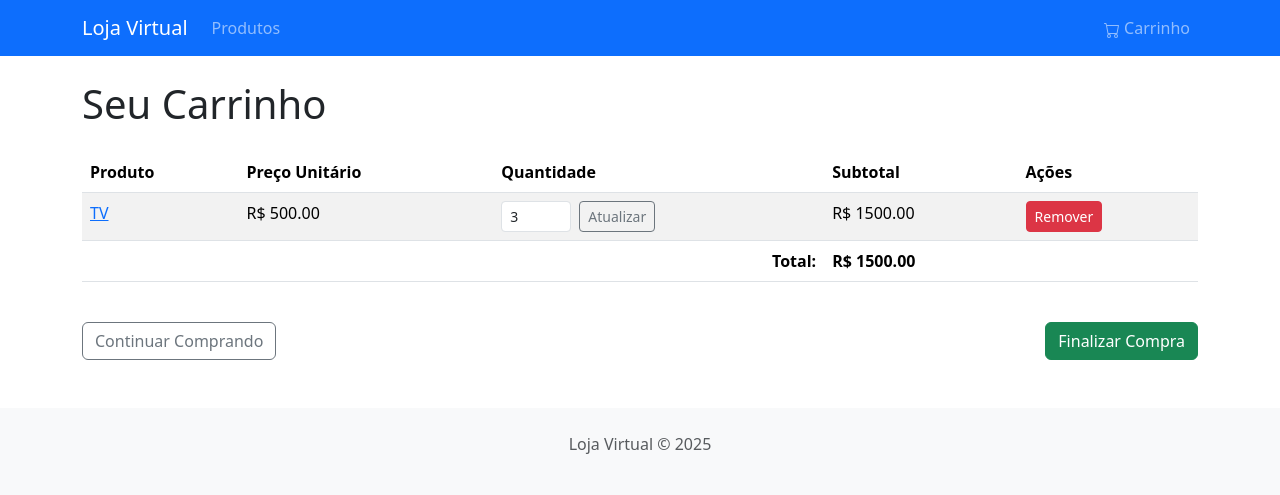
After one commit to barp14/entrega-python-2, a Django app: page /loja/carrinho/ in a window 1280 px wide. The commit adds this page. Shown: the top 495 px of the page. Run offline with Django 5.2, Linux system fonts and the light colour scheme; data comes from the database, SQL or seed files in the repository; both versions use the stored data as it was after the commit.

Commit message:
creating cart features

```diff
--- a/loja/admin.py
+++ b/loja/admin.py
@@ -2,7 +2,9 @@ from django.contrib import admin
 
 # Register your models here.
 
-from .models import Categoria, Produto
+from .models import Categoria, Produto, Carrinho, ItemCarrinho
 
 admin.site.register(Produto)
 admin.site.register(Categoria)
+admin.site.register(Carrinho)
+admin.site.register(ItemCarrinho)
--- a/loja/models.py
+++ b/loja/models.py
@@ -1,5 +1,6 @@
 from django.db import models
 from django.utils import timezone
+from django.contrib.auth.models import User
 
 # Create your models here.
 
@@ -19,3 +20,27 @@ class Produto(models.Model):
 
     def __str__(self):
         return self.nome
+
+class Carrinho(models.Model):
+    usuario = models.ForeignKey(User, on_delete=models.CASCADE, null=True, blank=True)
+    criado_em = models.DateTimeField(auto_now_add=True)
+    sessao_id = models.CharField(max_length=255, null=True, blank=True)
+
+    def __str__(self):
+        return f"Carrinho {self.id}"
+
+    @property
+    def total(self):
+        return sum(item.subtotal for item in self.itemcarrinho_set.all())
+
+class ItemCarrinho(models.Model):
+    carrinho = models.ForeignKey(Carrinho, on_delete=models.CASCADE)
+    produto = models.ForeignKey(Produto, on_delete=models.CASCADE)
+    quantidade = models.IntegerField(default=1)
+
+    def __str__(self):
+        return f"{self.quantidade} x {self.produto.nome}"
+
+    @property
+    def subtotal(self):
+        return self.quantidade * self.produto.preco
--- a/loja/templates/base.html
+++ b/loja/templates/base.html
@@ -2,15 +2,52 @@
 <html lang="pt-BR">
 <head>
     <meta charset="UTF-8">
+    <meta name="viewport" content="width=device-width, initial-scale=1.0">
     <title>
         {% block title %}
-        TITLE BASE
+        Loja Virtual
         {% endblock %}
     </title>
+    <link href="https://cdn.jsdelivr.net/npm/bootstrap@5.3.0-alpha1/dist/css/bootstrap.min.css" rel="stylesheet">
 </head>
 <body>
+    <nav class="navbar navbar-expand-lg navbar-dark bg-primary">
+        <div class="container">
+            <a class="navbar-brand" href="{% url 'lista_produtos' %}">Loja Virtual</a>
+            <button class="navbar-toggler" type="button" data-bs-toggle="collapse" data-bs-target="#navbarNav">
+                <span class="navbar-toggler-icon"></span>
+            </button>
+            <div class="collapse navbar-collapse" id="navbarNav">
+                <ul class="navbar-nav me-auto">
+                    <li class="nav-item">
+                        <a class="nav-link" href="{% url 'lista_produtos' %}">Produtos</a>
+                    </li>
+                </ul>
+                <ul class="navbar-nav">
+                    <li class="nav-item">
+                        <a class="nav-link" href="{% url 'ver_carrinho' %}">
+                            <svg xmlns="http://www.w3.org/2000/svg" width="16" height="16" fill="currentColor" class="bi bi-cart" viewBox="0 0 16 16">
+                                <path d="M0 1.5A.5.5 0 0 1 .5 1H2a.5.5 0 0 1 .485.379L2.89 3H14.5a.5.5 0 0 1 .491.592l-1.5 8A.5.5 0 0 1 13 12H4a.5.5 0 0 1-.491-.408L2.01 3.607 1.61 2H.5a.5.5 0 0 1-.5-.5zM3.102 4l1.313 7h8.17l1.313-7H3.102zM5 12a2 2 0 1 0 0 4 2 2 0 0 0 0-4zm7 0a2 2 0 1 0 0 4 2 2 0 0 0 0-4zm-7 1a1 1 0 1 1 0 2 1 1 0 0 1 0-2zm7 0a1 1 0 1 1 0 2 1 1 0 0 1 0-2z"/>
+                            </svg>
+                            Carrinho
+                        </a>
+                    </li>
+                </ul>
+            </div>
+        </div>
+    </nav>
+
     {% block body %}
-    <h1>BODY BASE</h1>
+    <div class="container mt-4">
+        <h1>Conteúdo Padrão</h1>
+    </div>
     {% endblock %}
+
+    <footer class="bg-light py-4 mt-5">
+        <div class="container text-center">
+            <p class="text-muted">Loja Virtual &copy; {% now "Y" %}</p>
+        </div>
+    </footer>
+    <script src="https://cdn.jsdelivr.net/npm/bootstrap@5.3.0-alpha1/dist/js/bootstrap.bundle.min.js"></script>
 </body>
 </html>
--- /dev/null
+++ b/loja/templates/loja/carrinho.html
@@ -0,0 +1,72 @@
+{% extends 'base.html' %}
+
+{% block title %}Carrinho de Compras{% endblock %}
+
+{% block body %}
+<div class="container mt-4">
+    <h1 class="mb-4">Seu Carrinho</h1>
+
+    {% if itens %}
+    <div class="table-responsive">
+        <table class="table table-striped">
+            <thead>
+                <tr>
+                    <th>Produto</th>
+                    <th>Preço Unitário</th>
+                    <th>Quantidade</th>
+                    <th>Subtotal</th>
+                    <th>Ações</th>
+                </tr>
+            </thead>
+            <tbody>
+                {% for item in itens %}
+                <tr>
+                    <td>
+                        <a href="{% url 'detalhe_produto' item.produto.id %}">{{ item.produto.nome }}</a>
+                    </td>
+                    <td>R$ {{ item.produto.preco }}</td>
+                    <td>
+                        <form action="{% url 'atualizar_carrinho' item.id %}" method="post" class="d-flex">
+                            {% csrf_token %}
+                            <input type="number" name="quantidade" value="{{ item.quantidade }}"
+                                min="1" max="{{ item.produto.estoque }}" class="form-control form-control-sm"
+                                style="width: 70px;">
+                            <button type="submit" class="btn btn-sm btn-outline-secondary ms-2">Atualizar</button>
+                        </form>
+                    </td>
+                    <td>R$ {{ item.subtotal }}</td>
+                    <td>
+                        <a href="{% url 'remover_do_carrinho' item.id %}" class="btn btn-sm btn-danger">
+                            Remover
+                        </a>
+                    </td>
+                </tr>
+                {% endfor %}
+            </tbody>
+            <tfoot>
+                <tr>
+                    <td colspan="3" class="text-end fw-bold">Total:</td>
+                    <td class="fw-bold">R$ {{ total }}</td>
+                    <td></td>
+                </tr>
+            </tfoot>
+        </table>
+    </div>
+
+    <div class="d-flex justify-content-between mt-4">
+        <a href="{% url 'lista_produtos' %}" class="btn btn-outline-secondary">
+            Continuar Comprando
+        </a>
+        <a href="#" class="btn btn-success">Finalizar Compra</a>
+    </div>
+
+    {% else %}
+    <div class="text-center py-5">
+        <p class="lead">Seu carrinho está vazio.</p>
+        <a href="{% url 'lista_produtos' %}" class="btn btn-primary mt-3">
+            Continuar Comprando
+        </a>
+    </div>
+    {% endif %}
+</div>
+{% endblock %}
--- a/loja/templates/loja/index2.html
+++ b/loja/templates/loja/index2.html
@@ -1,6 +1,6 @@
-{% if latest_product_list %}
+{% if ultimo_produto %}
     <ul>
-    {% for product in latest_product_list %}
+    {% for product in ultimo_produto %}
         <li><a href="{% url 'product_detail' product.id %}">{{ product.name }}</a></li>
     {% endfor %}
     </ul>
--- a/loja/urls.py
+++ b/loja/urls.py
@@ -4,4 +4,8 @@ from . import views
 urlpatterns = [
     path('', views.lista_produtos, name='lista_produtos'),
     path('<int:id_produto>/', views.detalhe_produto, name="detalhe_produto"),
+    path('carrinho/', views.ver_carrinho, name="ver_carrinho"),
+    path('adicionar-ao-carrinho/<int:id_produto>/', views.adicionar_ao_carrinho, name="adicionar_ao_carrinho"),
+    path('remover-do-carrinho/<int:item_id>/', views.remover_do_carrinho, name="remover_do_carrinho"),
+    path('atualizar-carrinho/<int:item_id>/', views.atualizar_carrinho, name="atualizar_carrinho"),
 ]
--- a/loja/views.py
+++ b/loja/views.py
@@ -1,5 +1,5 @@
-from django.shortcuts import render, get_object_or_404
-from .models import Produto
+from django.shortcuts import render, get_object_or_404, redirect
+from .models import Produto, Carrinho, ItemCarrinho
 
 def lista_produtos(request):
     ultimo_produto = Produto.objects.order_by("-criado_em")[:5]
@@ -10,3 +10,84 @@ def lista_produtos(request):
 def detalhe_produto(request, id_produto):
     produto = get_object_or_404(Produto, pk=id_produto)
     return render(request, "loja/detalhe.html", {"produto": produto})
+
+
+def obter_ou_criar_carrinho(request):
+    if request.user.is_authenticated:
+        # Usuário está logado, obter ou criar seu carrinho
+        carrinho, criado = Carrinho.objects.get_or_create(usuario=request.user)
+    else:
+        # Usuário anônimo, usar ID de sessão
+        chave_sessao = request.session.session_key
+        if not chave_sessao:
+            request.session.create()
+            chave_sessao = request.session.session_key
+
+        carrinho, criado = Carrinho.objects.get_or_create(sessao_id=chave_sessao)
+
+    return carrinho
+
+def adicionar_ao_carrinho(request, id_produto):
+    if request.method == 'POST':
+        produto = get_object_or_404(Produto, pk=id_produto)
+        quantidade = int(request.POST.get('quantidade', 1))
+
+        if quantidade <= 0:
+            quantidade = 1
+
+        if quantidade > produto.estoque:
+            quantidade = produto.estoque
+
+        carrinho = obter_ou_criar_carrinho(request)
+
+        # Verificar se o item já está no carrinho
+        item_carrinho, criado = ItemCarrinho.objects.get_or_create(
+            carrinho=carrinho,
+            produto=produto,
+            defaults={'quantidade': quantidade}
+        )
+
+        if not criado:
+            # Atualizar quantidade se já estiver no carrinho
+            item_carrinho.quantidade += quantidade
+            if item_carrinho.quantidade > produto.estoque:
+                item_carrinho.quantidade = produto.estoque
+            item_carrinho.save()
+
+        return redirect('ver_carrinho')
+
+    return redirect('detalhe_produto', id_produto=id_produto)
+
+def ver_carrinho(request):
+    carrinho = obter_ou_criar_carrinho(request)
+    itens = carrinho.itemcarrinho_set.all()
+
+    context = {
+        'itens': itens,
+        'total': carrinho.total
+    }
+
+    return render(request, 'loja/carrinho.html', context)
+
+def remover_do_carrinho(request, item_id):
+    item = get_object_or_404(ItemCarrinho, pk=item_id)
+    item.delete()
+    return redirect('ver_carrinho')
+
+def atualizar_carrinho(request, item_id):
+    if request.method == 'POST':
+        item = get_object_or_404(ItemCarrinho, pk=item_id)
+        quantidade = int(request.POST.get('quantidade', 1))
+
+        if quantidade <= 0:
+            # Remover o item se a quantidade for 0 ou menos
+            item.delete()
+        else:
+            # Atualizar quantidade, limitada pelo estoque
+            if quantidade > item.produto.estoque:
+                quantidade = item.produto.estoque
+
+            item.quantidade = quantidade
+            item.save()
+
+    return redirect('ver_carrinho')
```
Also changed, not shown: loja/templates/loja/detalhe.html (+6 -8 lines), loja/templates/loja/index.html (+6 -5 lines), db.sqlite3, loja/migrations/0001_initial.py, loja/migrations/0002_carrinho_itemcarrinho.py (added).
